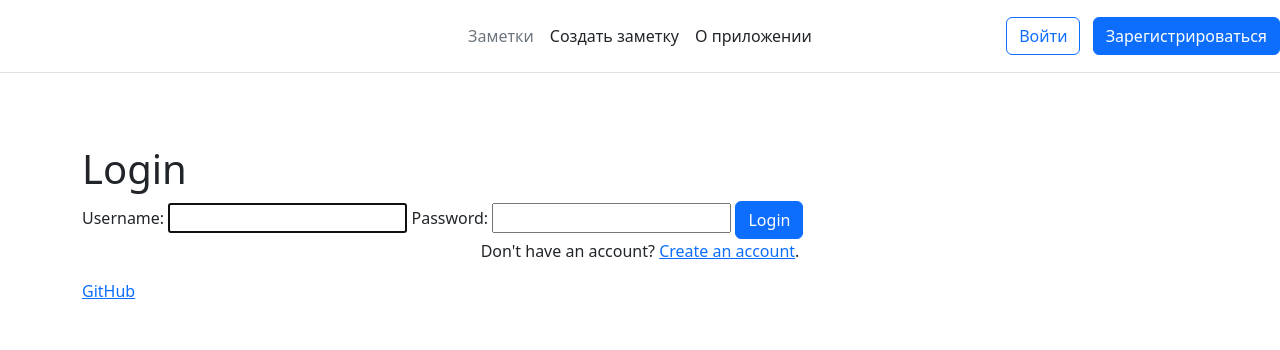
After one commit to MyxaWanyuha/NotesProject, a Django app: page /login/ in a window 1280 px wide. The commit adds this page. Shown: the top 350 px of the page. Run offline with Django 4.2, Linux system fonts and the light colour scheme; some libraries are stand-ins or nearby versions.

Commit message:
login, logout, registration with logina and password

```diff
--- a/notes/notes/settings.py
+++ b/notes/notes/settings.py
@@ -44,6 +44,9 @@ INSTALLED_APPS = [
 
     'notesapp',
 ]
+
+LOGIN_REDIRECT_URL = "/"
+LOGOUT_REDIRECT_URL = "/"
 
 MIDDLEWARE = [
     'django.middleware.security.SecurityMiddleware',
--- a/notes/notes/urls.py
+++ b/notes/notes/urls.py
@@ -1,16 +1,19 @@
 from django.contrib import admin
 from django.urls import path, include, re_path
 
-from notesapp.views import auth, index, add_note, delete_note, NoteUpdateView, search
+from notesapp.views import index, add_note, delete_note, NoteUpdateView, search, RegisterFormView, \
+    logout_view, login_request
 
 urlpatterns = [
     path('', index),
     path('admin/', admin.site.urls),
     re_path('', include('social_django.urls', namespace='social')),
-    path('auth/', auth),
     path('addnote/', add_note),
     path('deletenote/', delete_note),
     re_path(r'^tinymce/', include('tinymce.urls')),
     path('<int:pk>/update', NoteUpdateView.as_view()),
     path('search/', search),
+    path('register/', RegisterFormView.as_view()),
+    path('login/', login_request),
+    path('logout/', logout_view),
 ]
--- a/notes/notesapp/views.py
+++ b/notes/notesapp/views.py
@@ -1,19 +1,68 @@
+import sys
+
+from django.contrib.auth import login, logout, authenticate
+from django.contrib.auth.forms import UserCreationForm, AuthenticationForm
 from django.db.models import Q
 from django.shortcuts import render, redirect
-from django.views.generic import UpdateView, CreateView, ListView
-
+from django.views.generic import UpdateView, FormView, CreateView
 from notesapp.forms import NoteForm
 from notesapp.models import Note
+from django.contrib import messages
+
+def logout_view(request):
+    if request.user.is_authenticated is False:
+        return redirect('/login')
+    logout(request)
+    return redirect('/login')
+
+
+class RegisterFormView(CreateView):
+    form_class = UserCreationForm
+    success_url = '/login'
+    template_name = 'register.html'
+
+    def get(self, request, *args, **kwargs):
+        if request.user.is_authenticated is True:
+            return redirect('/')
+        return super(RegisterFormView, self).get(self, request, args, kwargs)
+
+    def form_valid(self, form):
+        form.save()
+        return super(RegisterFormView, self).form_valid(form)
+
+    def form_invalid(self, form):
+        return super(RegisterFormView, self).form_invalid(form)
+
+
+def login_request(request):
+    if request.user.is_authenticated is True:
+        return redirect('/')
+    if request.method == "POST":
+        form = AuthenticationForm(request, data=request.POST)
+        if form.is_valid():
+            username = form.cleaned_data.get('username')
+            password = form.cleaned_data.get('password')
+            user = authenticate(username=username, password=password)
+            if user is not None:
+                login(request, user)
+                messages.info(request, f"You are now logged in as {username}.")
+                return redirect("/")
+            else:
+                messages.error(request, "Invalid username or password.")
+        else:
+            messages.error(request, "Invalid username or password.")
+    form = AuthenticationForm()
+    return render(request=request, template_name="login.html", context={"login_form": form})
 
 
 def search(request):
     error = ''
     if request.user.is_authenticated is False:
-        return redirect('/auth')
+        return redirect('/login')
     if request.method == 'GET':
         query = request.GET.get("q")
         context = {
-         'notes': Note.objects.filter(Q(title__iregex=query) | Q(body__iregex=query))
+            'notes': Note.objects.filter(Q(title__iregex=query) | Q(body__iregex=query))
         }
         return render(request, 'index.html', context)
     else:
@@ -31,17 +80,14 @@ class NoteUpdateView(UpdateView):
         return context
 
 
-def auth(request):
-    return render(request, 'oauth.html')
-
-
 def index(request):
     error = ''
+    print(request.user)
     if request.user.is_authenticated is False:
-        return redirect('/auth')
+        return redirect('/login')
 
     context = {
-         'notes': Note.objects.filter(owner=request.user).order_by('-id')
+        'notes': Note.objects.filter(owner=request.user).order_by('-id')
     }
     return render(request, 'index.html', context)
 
@@ -49,7 +95,7 @@ def index(request):
 def add_note(request):
     error = ''
     if request.user.is_authenticated is False:
-        return redirect('/auth')
+        return redirect('/login')
 
     if request.method == 'POST':
         form = NoteForm(request.POST)
@@ -73,7 +119,7 @@ def add_note(request):
 
 def delete_note(request):
     if request.user.is_authenticated is False:
-        return redirect('/auth')
+        return redirect('/login')
 
     if request.method == 'POST':
         id = request.POST.get('id')
--- a/notes/templates/layout.html
+++ b/notes/templates/layout.html
@@ -21,10 +21,12 @@
       </ul>
 
       <div class="col-md-3 text-end">
-          <form>
-            <button type="submit" class="btn btn-outline-primary me-2">Login</button>
-            <button type="submit" class="btn btn-primary">Sign-up</button>
-          </form>
+          {% if user.is_authenticated %}
+            <a href="/logout" class="btn btn-outline-primary me-2">Выйти</a>
+          {% else %}
+            <a href="/login" class="btn btn-outline-primary me-2">Войти</a>
+            <a href="/register" class="btn btn-primary">Зарегистрироваться</a>
+          {% endif %}
       </div>
     </header>
   {% block content %}
--- /dev/null
+++ b/notes/templates/login.html
@@ -0,0 +1,17 @@
+{% extends 'layout.html' %}
+{% block title %}Log-in{% endblock %}
+{% block content %}
+
+<!--Login-->
+<div class="container py-5">
+  <h1>Login</h1>
+  <form method="POST">
+    {% csrf_token %}
+    {{ login_form }}
+    <button class="btn btn-primary" type="submit">Login</button>
+  </form>
+  <p class="text-center">Don't have an account? <a href="/register">Create an account</a>.</p>
+  <a href="{% url "social:begin" "github" %}">GitHub</a>
+</div>
+
+{% endblock %}
```
Also changed, not shown: notes/templates/register.html (added, +15 -0 lines).
